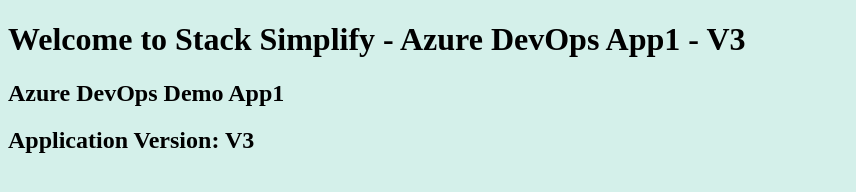
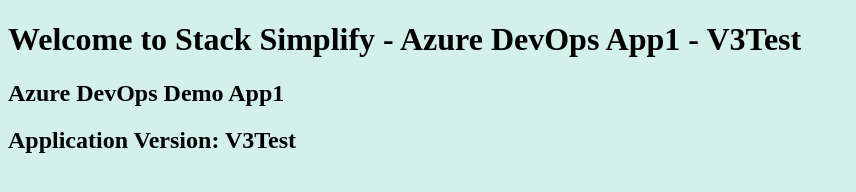
Before and after one commit to vibhor818/VBTestDevops-Kuber, a plain HTML site: page index.html in a window 1280 px wide. Shown: the whole page, without its empty margins (0-856 px from the left). Drawn offline with Linux system fonts and the light colour scheme.

Commit message:
V2 test Commit for index.html

```diff
--- a/index.html
+++ b/index.html
@@ -1,8 +1,8 @@
 <!DOCTYPE html>
 <html>
    <body style="background-color:rgb(212, 240, 234);">
-      <h1>Welcome to Stack Simplify - Azure DevOps App1 - V3</h1>
+      <h1>Welcome to Stack Simplify - Azure DevOps App1 - V3Test</h1>
       <h2>Azure DevOps Demo App1</h2>
-      <h2>Application Version: V3</h2>
+      <h2>Application Version: V3Test</h2>
    </body>
 </html>
```
